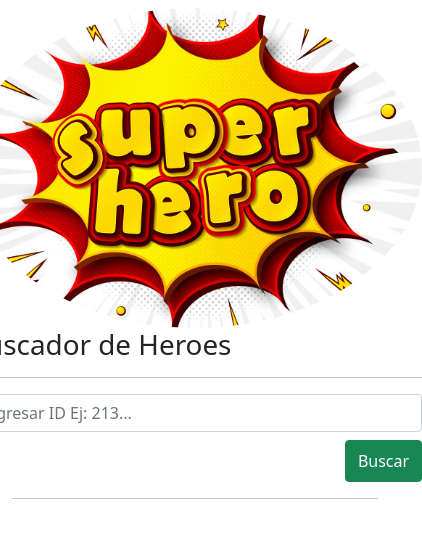
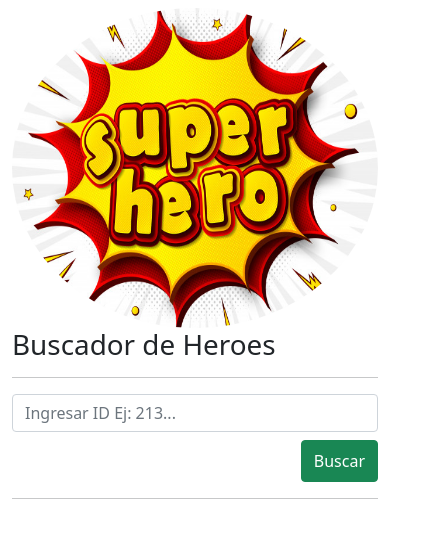
Before and after one commit to matias-user/busca-heroe-ajax, a plain HTML site: page index.html in a window 390 px wide. Shown: the whole page, 422 px wide, since content can reach past the window. Drawn offline with nearby package versions, Linux system fonts and the light colour scheme.

Commit message:
Se agrego responsive a logo imagen

```diff
--- a/index.html
+++ b/index.html
@@ -22,7 +22,7 @@
                    <div class="w-100 col-6 d-flex justify-content-center">
                     <div>
 
-                        <img src="./img/sh1.jpg" alt="Logo imagen" class="logo-img" >
+                        <img src="./img/sh1.jpg" alt="Logo imagen" class="logo-img img-fluid" >
                          <h1>Buscador de Heroes</h1>
                          <hr>
                          <form>
```
